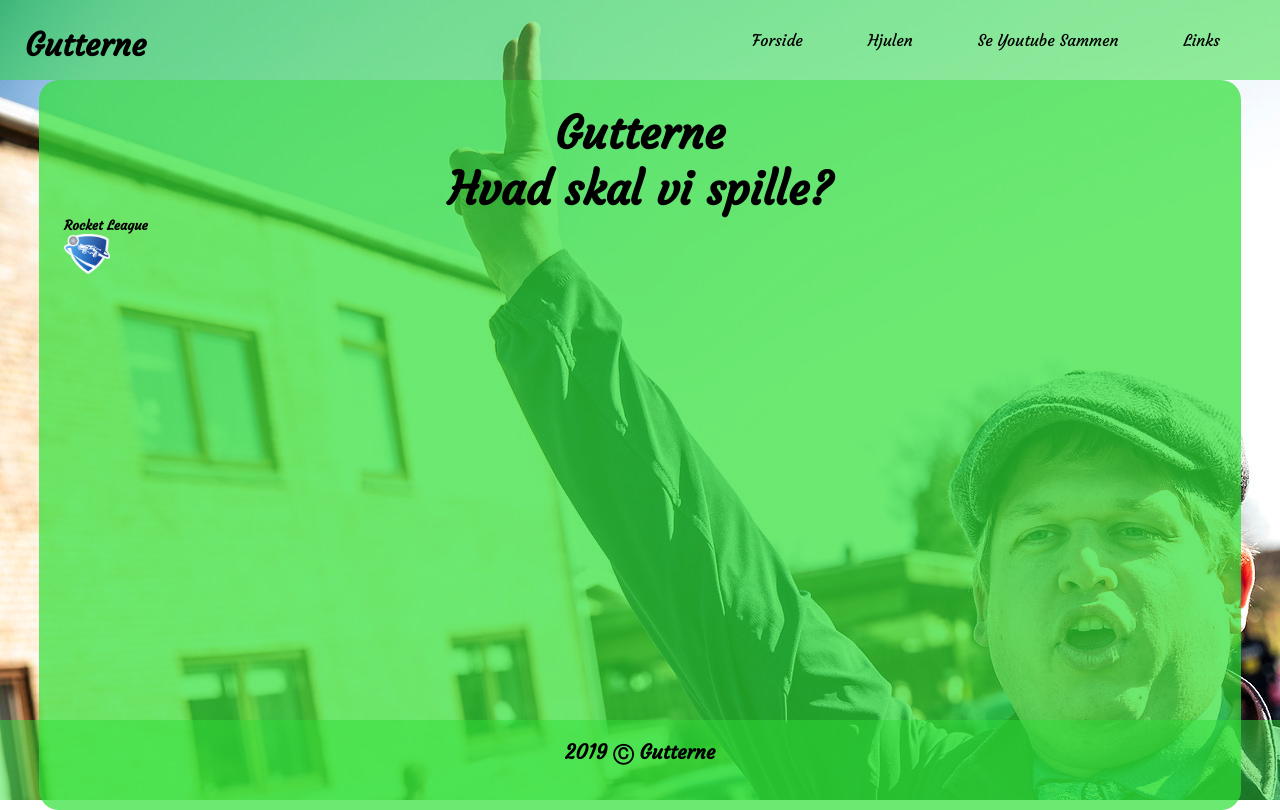
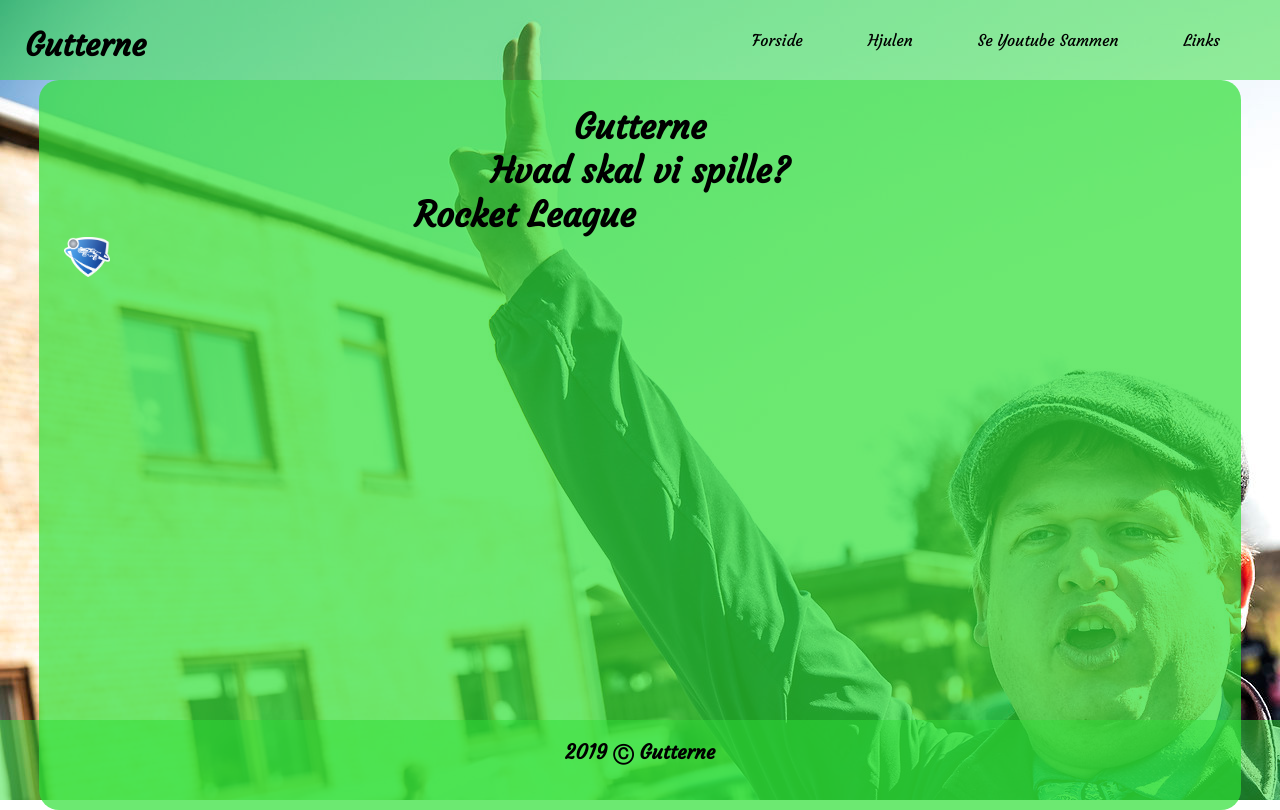
Before and after one commit to NikolajAlbrechtsen/NikolajAlbrechtsen, a PHP site: page /gutterne/index.html in a window 1280 px wide. Run offline with PHP 8.4, Linux system fonts and the light colour scheme.

Commit message:
qwereqwrqw

```diff
--- a/gutterne/main.css
+++ b/gutterne/main.css
@@ -115,4 +115,9 @@
 }
 .spillene img {
   width: 5%;
+  margin: auto;
 }
+.spillene h1, h2, h3, h4, h5 {
+  font-size: 35px;
+  text-align: center;
+}
```
